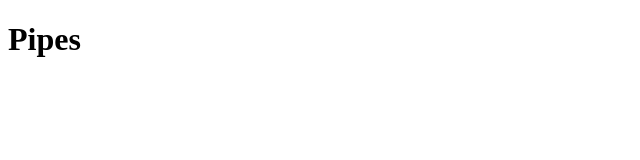
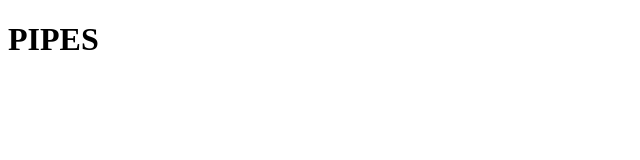
Before and after one commit to Adrion10/Angular_lesons, an Angular app in the folder angular-lessons/Pipes/: page / in a window 1280 px wide. Shown: the top 160 px of the page, without its empty margins (0-640 px from the left). Built offline with nearby package versions, Linux system fonts and the light colour scheme.

Commit message:
uppercase

```diff
--- a/angular-lessons/Pipes/src/app/app.component.html
+++ b/angular-lessons/Pipes/src/app/app.component.html
@@ -1 +1 @@
-<h1>{{ title }}</h1>
+<h1>{{ title | uppercase }}</h1>
```
